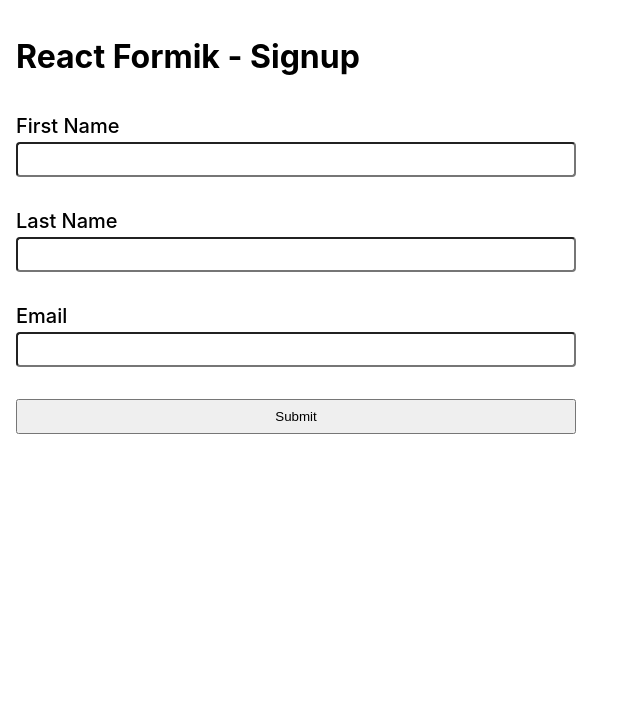
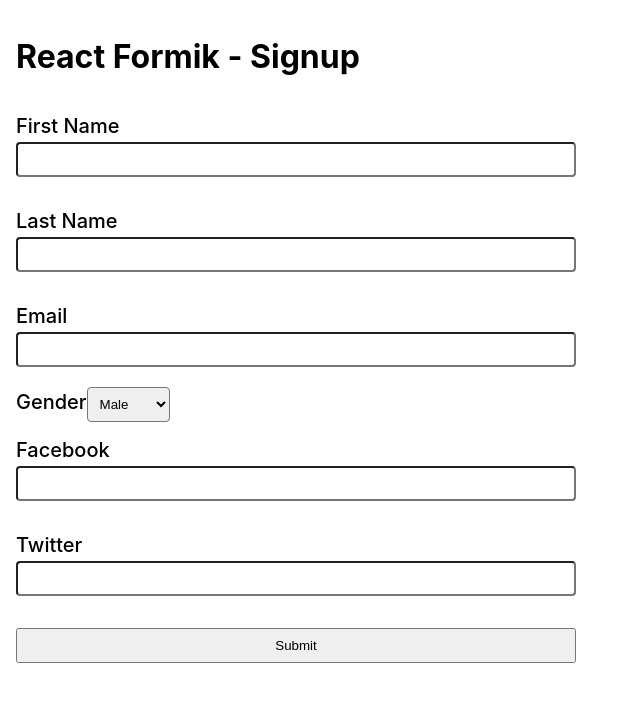
Before and after one commit to iamentafaz/react-formik, a React (Create React App) app: page / in a window 1280 px wide. Shown: the top 702 px of the page, without its empty margins (0-640 px from the left). Built offline with nearby package versions, Linux system fonts and the light colour scheme.

Commit message:
Select and nested objects

```diff
--- a/src/App.css
+++ b/src/App.css
@@ -14,7 +14,8 @@
   font-weight: 550;
 }
 
-.signup-form input {
+.signup-form input,
+select {
   margin-top: .25rem;
   padding: .5rem;
   border-radius: 4px;
--- a/src/App.js
+++ b/src/App.js
@@ -1,6 +1,5 @@
 import './App.css';
 import { FormikSignUpForm } from './components/FormikSignUpForm';
-import SignUpForm from './components/SignUpForm';
 
 function App() {
   return (
--- a/src/components/FormikSignUpForm.js
+++ b/src/components/FormikSignUpForm.js
@@ -6,11 +6,20 @@
     firstName: '',
     lastName: '',
     email: '',
+    gender: '',
+    social: {
+        facebook: '',
+        twitter: '',
+    }
 };
 const validationSchema = Yup.object({
     firstName: Yup.string().max(15, 'Must be of 15 characters').required('Required'),
     lastName: Yup.string().max(20, 'Must be of 20 characters').required('Required'),
     email: Yup.string().email('Invalid email address').required('Required'),
+    social: Yup.object({
+        facebook: Yup.string().url('Enter valid address'),
+        twitter: Yup.string().url('Enter valid address'),
+    })
 });
 
 const onSubmit = (values) => {
@@ -50,6 +59,25 @@
                         <Field type='email' name='email' />
                         <ErrorMessage name='email' className='error' component='p'></ErrorMessage>
                     </div>
+                    <div className='form-fiels'>
+                        <label htmlFor='gender'>Gender</label>
+                        <Field as="select" name="gender">
+                            <option value="male">Male</option>
+                            <option value="female">Female</option>
+                        </Field>
+                    </div>
+
+                    <div className='form-field'>
+                        <label htmlFor='facebook'>Facebook</label>
+                        <Field type='text' name='social.facebook' />
+                        <ErrorMessage name='social.facebook' className='error' component='p'></ErrorMessage>
+                    </div>
+
+                    <div className='form-field'>
+                        <label htmlFor='twitter'>Twitter</label>
+                        <Field type='text' name='social.twitter' />
+                        <ErrorMessage name='social.twitter' className='error' component='p'></ErrorMessage>
+                    </div>
 
                     <button type='submit'>Submit</button>
                 </Form>
```
